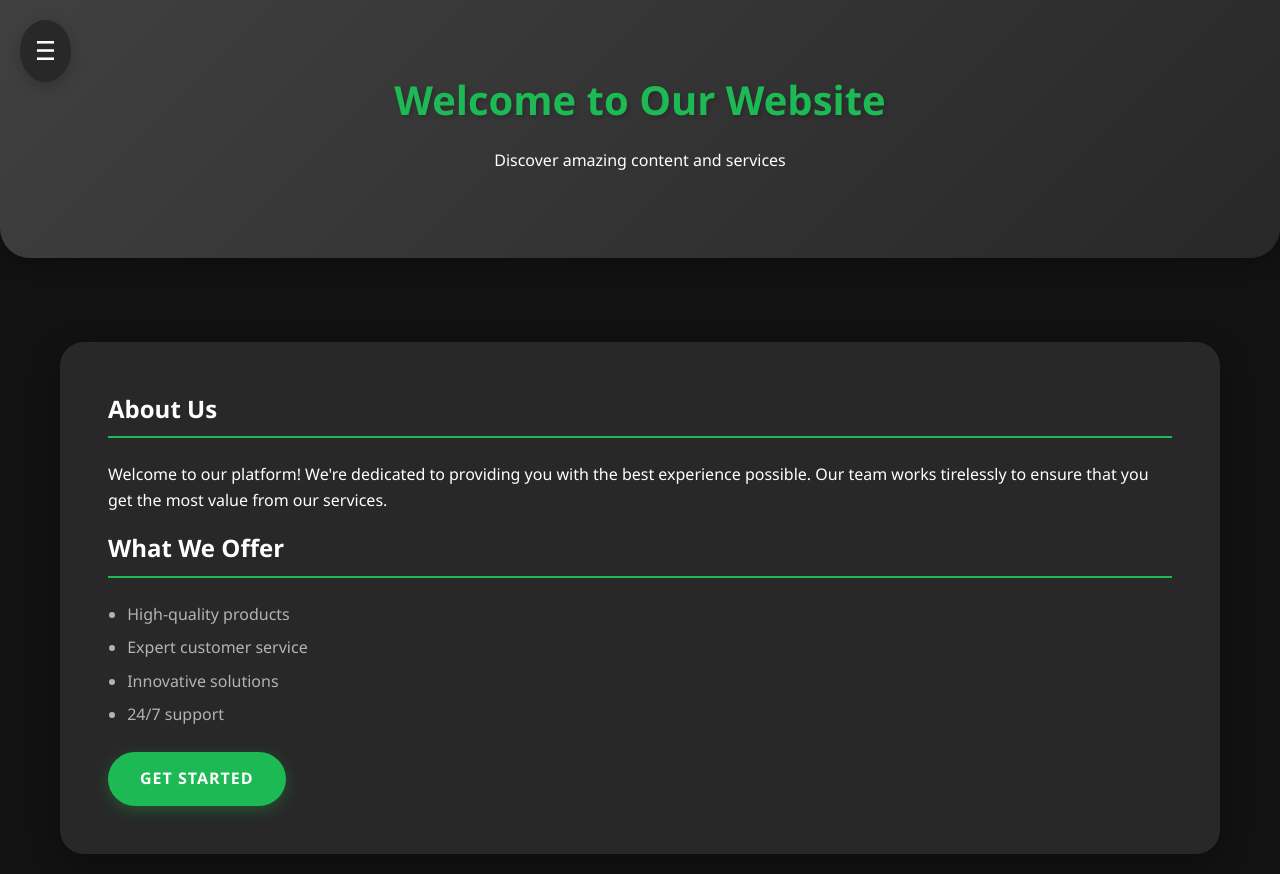
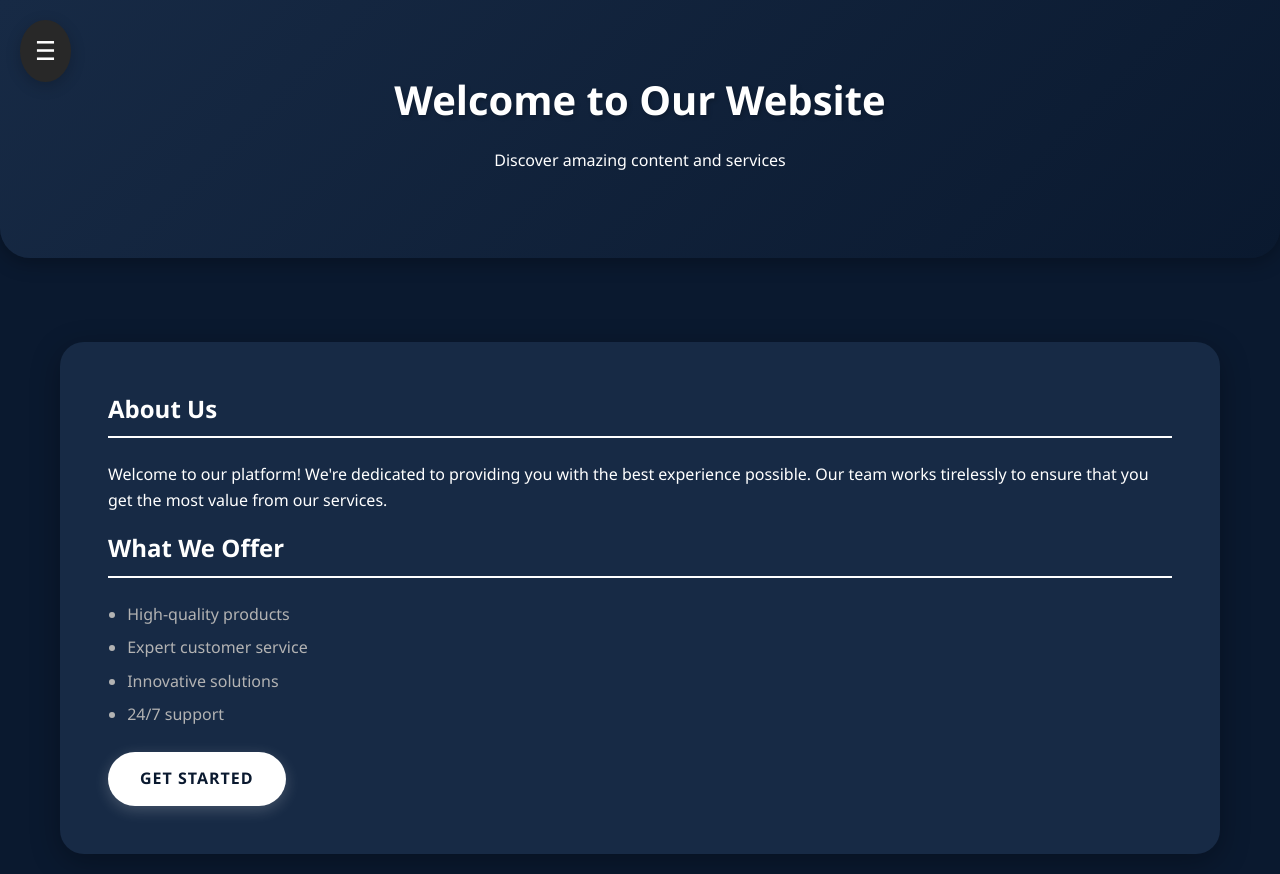
Before and after one commit to naphka/testspot, a plain HTML site: page index.html in a window 1280 px wide. Drawn offline with Linux system fonts and the light colour scheme; no server answers.

Commit message:
nd commit

```diff
--- a/css/styles.css
+++ b/css/styles.css
@@ -8,7 +8,7 @@
 body {
     font-family: 'Segoe UI', Tahoma, Geneva, Verdana, sans-serif;
     line-height: 1.6;
-    background-color: #121212;
+    background-color: #0A192F;
     color: #FFFFFF;
 }
 
@@ -32,7 +32,7 @@ p {
 
 /* Header Styles */
 header {
-    background: linear-gradient(135deg, #404040, #282828);
+    background: linear-gradient(135deg, #172A45, #0A192F);
     padding: 3rem 0;
     margin-bottom: 2rem;
     color: white;
@@ -45,12 +45,12 @@ header h1 {
     font-size: 2.5rem;
     margin-bottom: 1rem;
     text-shadow: 2px 2px 4px rgba(0,0,0,0.2);
-    color: #1DB954;
+    color: #FFFFFF;
 }
 
 /* Main Content */
 .main-content {
-    background-color: #282828;
+    background-color: #172A45;
     padding: 3rem;
     border-radius: 24px;
     box-shadow: 0 8px 30px rgba(0, 0, 0, 0.3);
@@ -60,7 +60,7 @@ header h1 {
 .main-content h2 {
     color: #FFFFFF;
     margin-bottom: 1.5rem;
-    border-bottom: 2px solid #1DB954;
+    border-bottom: 2px solid #FFFFFF;
     padding-bottom: 0.5rem;
 }
 
@@ -87,15 +87,15 @@ header h1 {
 }
 
 .cta-button {
-    background: #1DB954;
-    color: white;
-    box-shadow: 0 4px 15px rgba(29, 185, 84, 0.3);
+    background: #FFFFFF;
+    color: #0A192F;
+    box-shadow: 0 4px 15px rgba(255, 255, 255, 0.2);
 }
 
 .cta-button:hover {
-    background: #1ed760;
+    background: #E6E6E6;
     transform: translateY(-2px);
-    box-shadow: 0 6px 20px rgba(29, 185, 84, 0.4);
+    box-shadow: 0 6px 20px rgba(255, 255, 255, 0.3);
 }
 
 /* Sidebar Navigation */
@@ -164,7 +164,7 @@ header h1 {
 /* Main Content Transition */
 #main {
     transition: margin-left .5s;
-    background-color: #121212;
+    background-color: #0A192F;
     min-height: 100vh;
     position: relative;
 }
```
